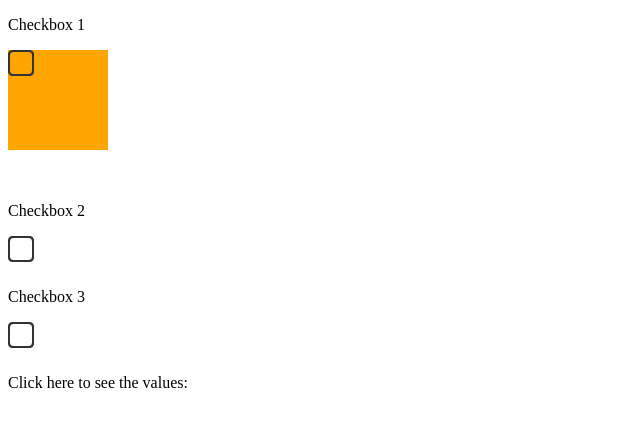
After one commit to josegarban/widgetsandbox, a Django app: page /selector2/3/ in a window 1280 px wide. The commit adds this page. Shown: the top 427 px of the page, without its empty margins (0-640 px from the left). Run offline with Django 3.2, Linux system fonts and the light colour scheme; parts of the project's set-up code (start-up, migrations or seed data) failed here and were passed over.

Commit message:
Added checkbox widget.

```diff
--- /dev/null
+++ b/selector2/static/css/select2_3.css
@@ -0,0 +1,13 @@
+/*  Checkboxes */
+
+label:before {
+  content: url(../images/unchecked_checkbox.png);
+  position: absolute;
+  z-index: 100;
+}
+:checked+label:before {
+  content: url(../images/checked_checkbox.png);
+}
+input[type=checkbox] {
+  display: none;
+}
--- /dev/null
+++ b/selector2/templates/select2_3.html
@@ -0,0 +1,54 @@
+
+{% load static %}
+
+<!DOCTYPE html>
+<html>
+  <head>
+    <link href="{% static 'datepicker/picker-dark.css' %}" rel="stylesheet">
+    <link href="{% static 'css/select2_3.css' %}" rel="stylesheet">
+    <script src="{% static 'datepicker/datepicker.js' %}"></script>
+  </head>
+
+  <body>
+    <p>Checkbox 1</p>
+    <div style="background:orange;width:100px;height:100px;">
+      <input type="checkbox" id="myCheckbox1"/>
+      <label for="myCheckbox1"></label>
+    </div>
+    <br><br>
+
+    <p>Checkbox 2</p>
+    <div>
+      <input type="checkbox" id="myCheckbox2"/>
+      <label for="myCheckbox2"></label>
+    </div>
+    <br><br>
+
+    <p>Checkbox 3</p>
+    <div>
+      <input type="checkbox" id="myCheckbox3"/>
+      <label for="myCheckbox3"></label>
+    </div>
+    <br><br>
+
+    <p onclick="displayCheckboxValues()">Click here to see the values: <span id="seecheckboxes"></span></p>
+  </body>
+
+  <script>
+    function getCheckboxes(){
+      // Returns a JS object with the values of your checkboxes
+      var checkboxNames = {checkbox1Name: "myCheckbox1", checkbox2Name: "myCheckbox2", checkbox3Name: "myCheckbox3"};
+      output = {};
+      output["checkbox1"] = document.getElementById("myCheckbox1").checked;
+      output["checkbox2"] = document.getElementById("myCheckbox2").checked;
+      output["checkbox3"] = document.getElementById("myCheckbox3").checked;
+      return output
+      }
+
+    function displayCheckboxValues(){
+      // See the values of your checkboxes
+      checkboxValues = getCheckboxes();
+      document.getElementById("seecheckboxes").innerText = JSON.stringify(output);
+    }
+  </script>
+</html>
--- a/selector2/urls.py
+++ b/selector2/urls.py
@@ -11,4 +11,7 @@ urlpatterns = [
     path('2/',
          views.Select2_2View,
          name='select2'),
+    path('3/',
+         views.Select2_3View,
+         name='select3'),
     ]
--- a/selector2/views.py
+++ b/selector2/views.py
@@ -13,3 +13,9 @@ def Select2_2View(request):
     template    = 'select2_2.html'
     objects     = model.objects.all()
     return render(request, template, {'objects': objects})
+
+def Select2_3View(request):
+    model       = MyDate
+    template    = 'select2_3.html'
+    objects     = model.objects.all()
+    return render(request, template, {'objects': objects})
```
Also changed, not shown: selector2/templates/select2_2.html (+0 -9 lines), selector2/static/images/checked_checkbox.png (added), selector2/static/images/unchecked_checkbox.png (added).
